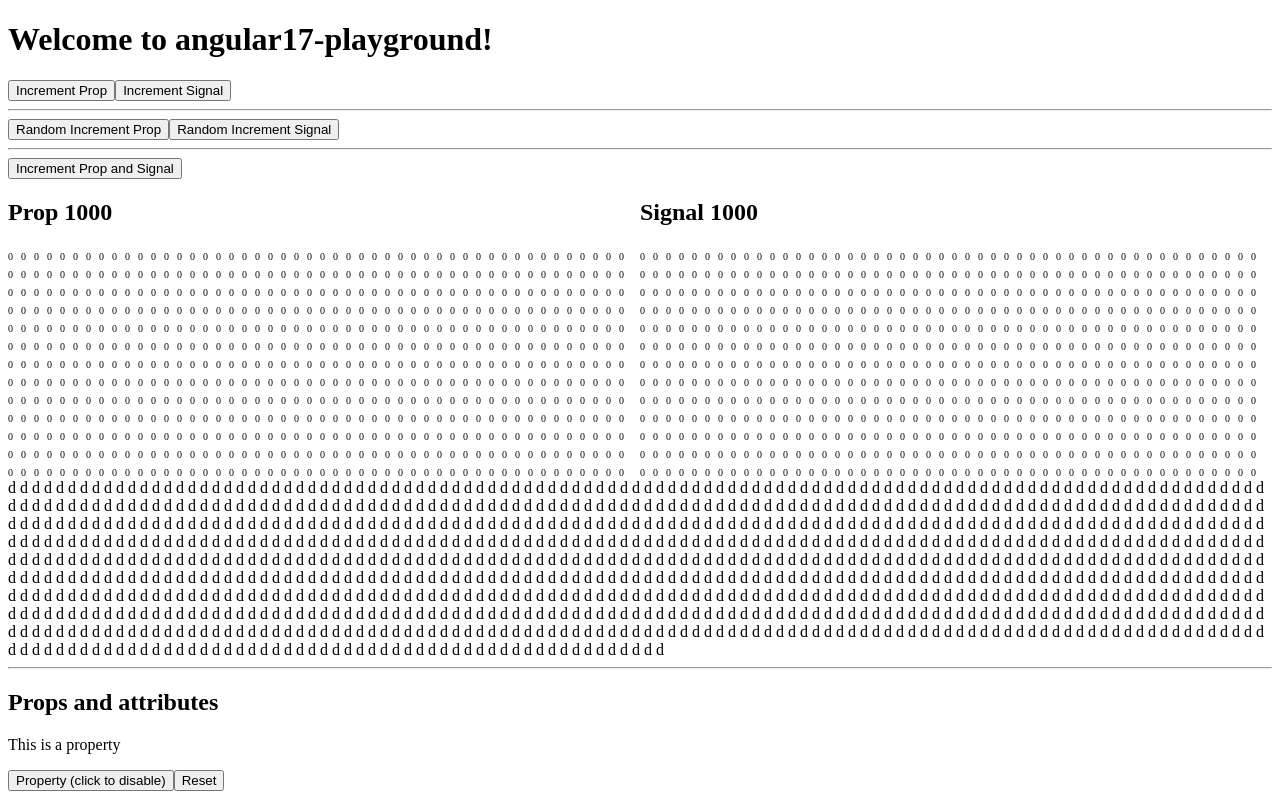
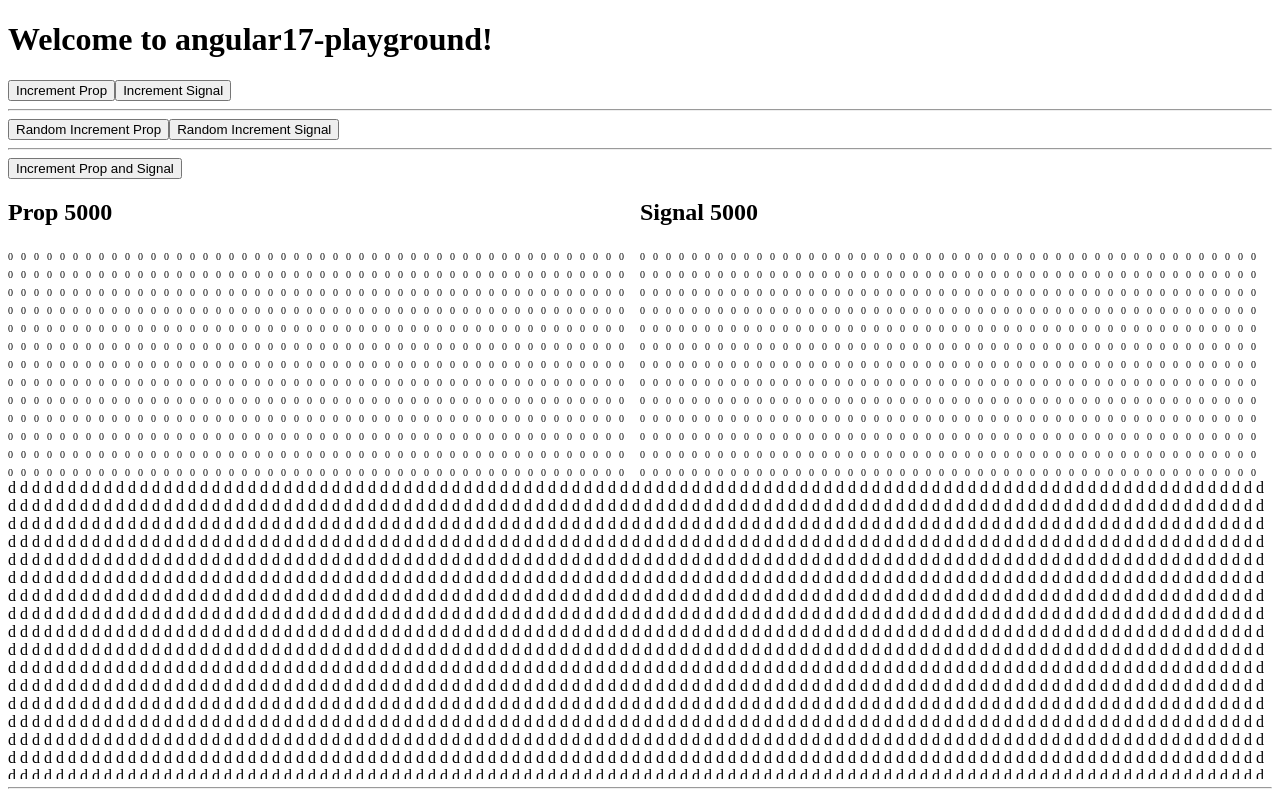
Before and after one commit to temega/angular17-playground, an Angular app: page / in a window 1280 px wide. Shown: the top 800 px of the page. Built offline with nearby package versions, Linux system fonts and the light colour scheme.

Commit message:
how fast?

```diff
--- a/src/app/app.component.ts
+++ b/src/app/app.component.ts
@@ -1,4 +1,4 @@
-import { Component, OnInit, signal } from '@angular/core';
+import { Component, OnInit, afterRender, signal } from '@angular/core';
 import { CommonModule } from '@angular/common';
 import { RouterOutlet } from '@angular/router';
 import { PropertyComponent } from './property/property.component';
@@ -71,13 +71,16 @@ import { MoreSignalsComponent } from './more-signals/more-signals.component';
 })
 export class AppComponent implements OnInit{
   constructor () {
-
+    afterRender(() => {
+      console.timeEnd('randomSignal');
+      console.timeEnd('randomProp');
+    })
   }
   ngOnInit(): void {
 
   }
 
-  numberOfItems = 1000;
+  numberOfItems = 5000;
 
   title = `angular17-playground`;
 
@@ -104,12 +107,14 @@ export class AppComponent implements OnInit{
   }
 
   public incrementRandomSignals() {
+    console.time('randomSignal');
     this.signalsArray.forEach((signalVal, index, self) => {
       if (this.randomness()) self[index].update(curr => curr + 1);
     });
   }
 
   public incrementRandomProp() {
+    console.time('randomProp');
     this.propsArray.forEach((currVal, index, self) => {
       if (this.randomness()) self[index] = currVal + 1;
     });
```
